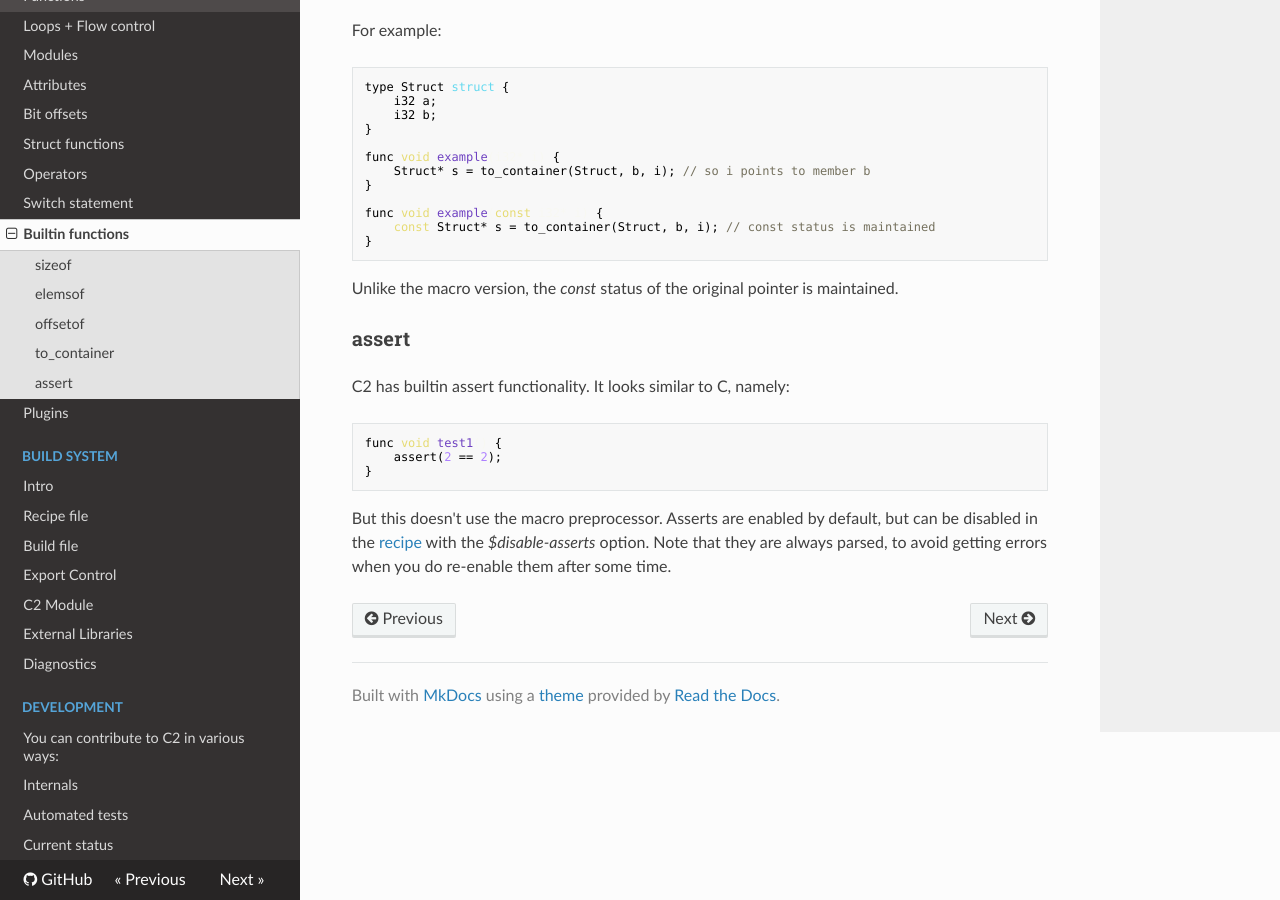
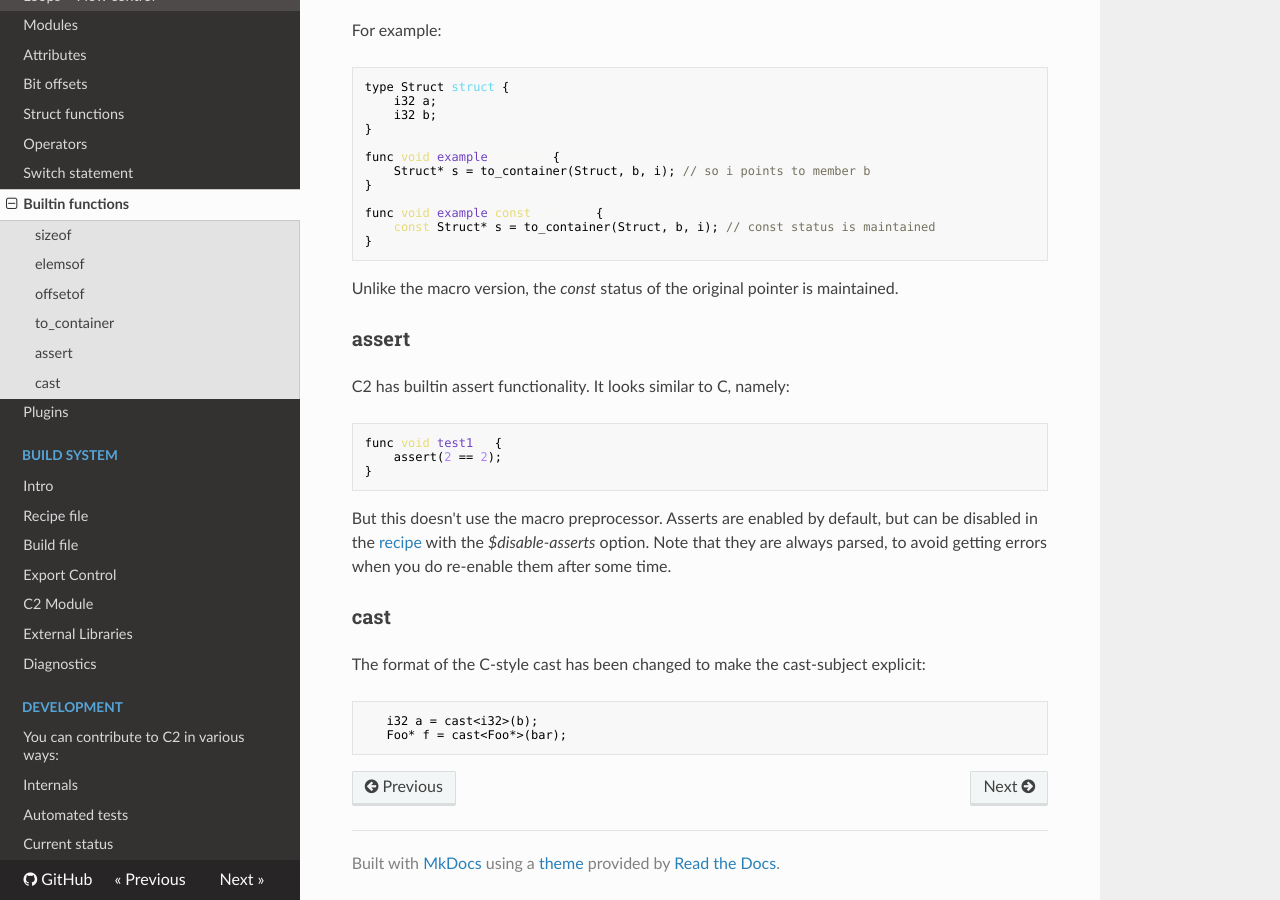
Before and after one commit to c2lang/documentation, an MkDocs documentation site: the page built from documentation/docs/language/builtin_functions.md, in a window 1280 px wide and 900 px high, scrolled down 1690 px. Built offline with MkDocs 1.6.1, drawn with Linux system fonts in a browser that asks for light colours; nearby versions of some CDN libraries; old or Windows-style settings are respelled for this version of MkDocs.

Commit message:
cast: added cast to builtin functions

````diff
--- a/documentation/docs/language/builtin_functions.md
+++ b/documentation/docs/language/builtin_functions.md
@@ -110,3 +110,12 @@ func void test1() {
 But this doesn't use the macro preprocessor. Asserts are enabled by default, but can be disabled
 in the [recipe](../build_system/recipe_file/) with the *$disable-asserts* option. Note that they are always parsed, to avoid getting
 errors when you do re-enable them after some time.
+
+### cast
+
+The format of the C-style cast has been changed to make the cast-subject explicit:
+
+```c
+   i32 a = cast<i32>(b);
+   Foo* f = cast<Foo*>(bar);
+```
````
